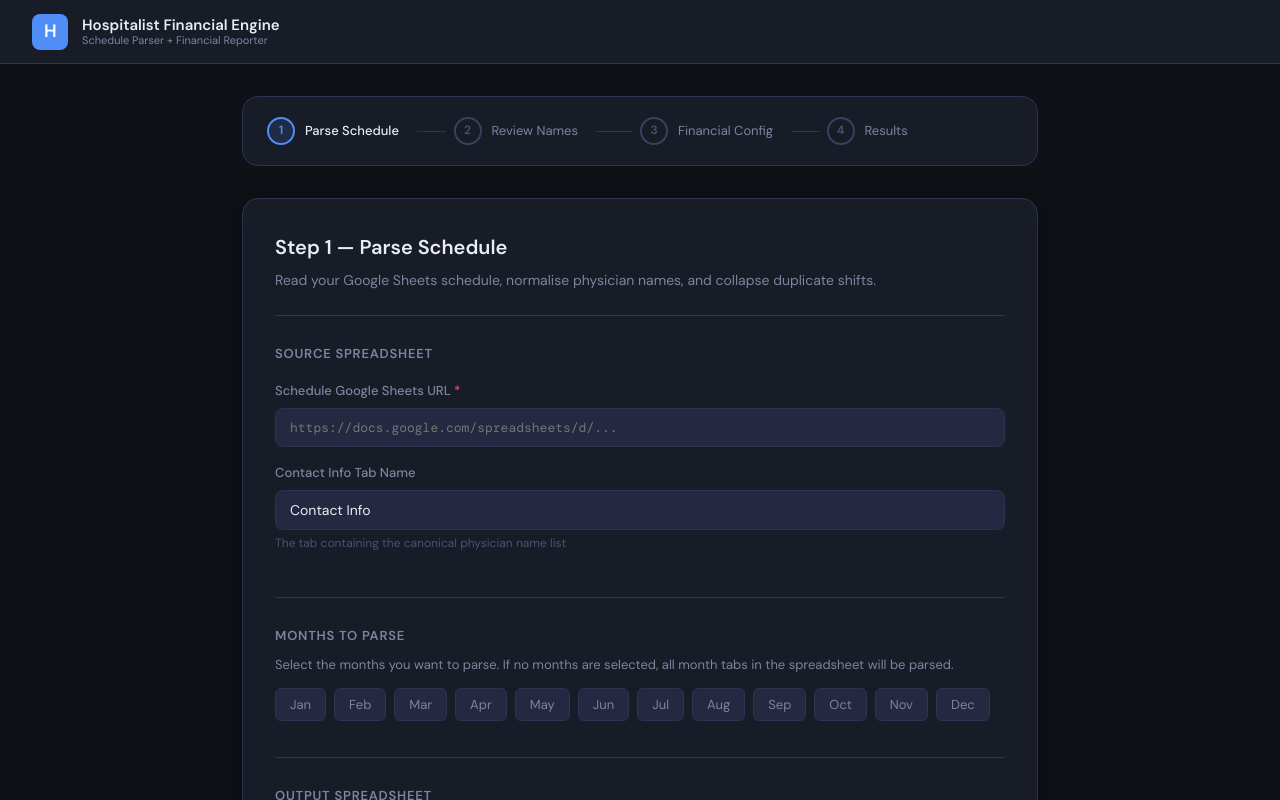
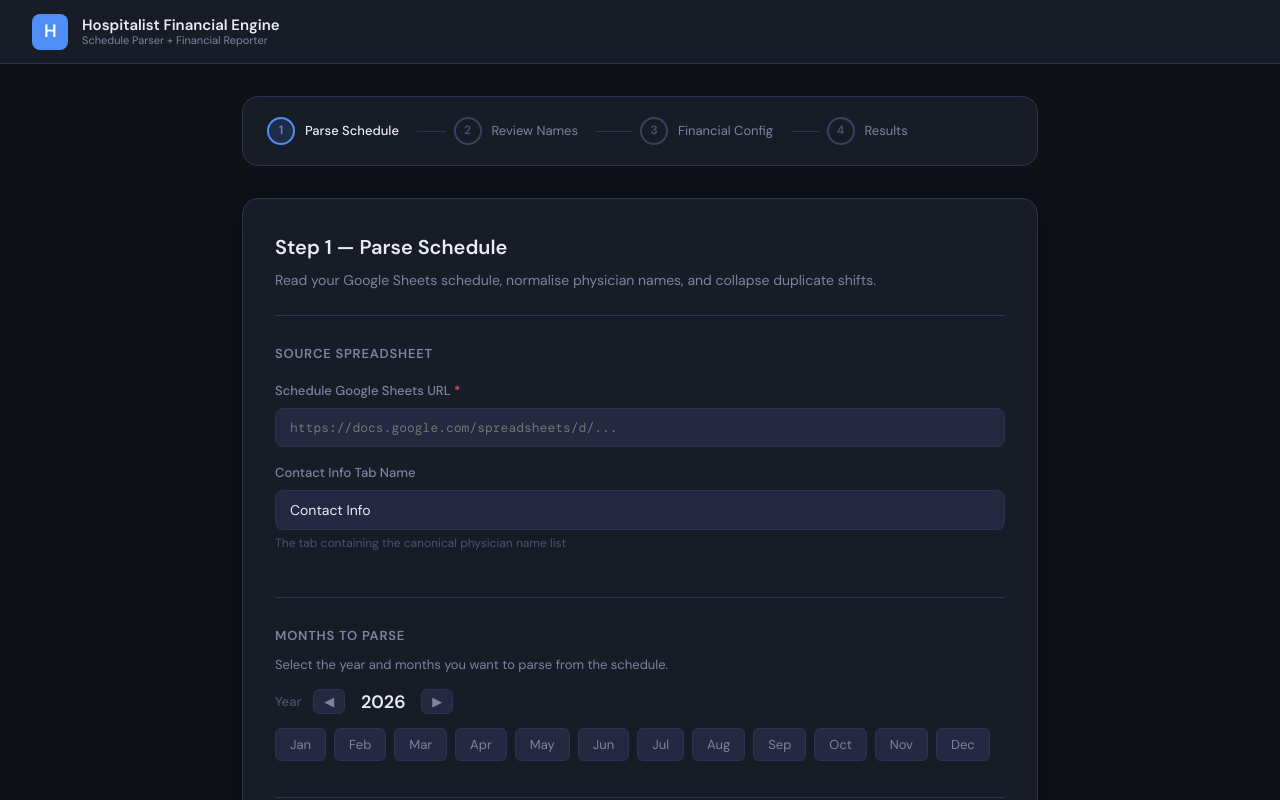
Before and after one commit to davidwwilton/hospitalist-engine, a React (Vite) app: page / in a window 1280 px wide. Shown: the top 800 px of the page. Built offline with nearby package versions, Linux system fonts and the light colour scheme.

Commit message:
Year-aware month selection; derive year from tab names instead of hardcoded 2026

```diff
--- a/src/components/Step1Parse.jsx
+++ b/src/components/Step1Parse.jsx
@@ -3,17 +3,24 @@ import { useState } from "react";
 const ALL_MONTHS = ["Jan", "Feb", "Mar", "Apr", "May", "Jun",
                     "Jul", "Aug", "Sep", "Oct", "Nov", "Dec"];
 
+const CURRENT_YEAR = new Date().getFullYear();
+
 export default function Step1Parse({ config, onChange, onNext, loading }) {
   const [urlError, setUrlError] = useState("");
+  const [year, setYear] = useState(CURRENT_YEAR);
 
   const update = (key, val) => onChange((prev) => ({ ...prev, [key]: val }));
 
   const toggleMonth = (m) => {
-    const months = config.months.includes(m)
-      ? config.months.filter((x) => x !== m)
-      : [...config.months, m];
+    // Store as "Jan 2026" so tab matching is year-specific
+    const monthWithYear = `${m} ${year}`;
+    const months = config.months.includes(monthWithYear)
+      ? config.months.filter((x) => x !== monthWithYear)
+      : [...config.months, monthWithYear];
     update("months", months);
   };
+
+  const isMonthSelected = (m) => config.months.includes(`${m} ${year}`);
 
   const validate = () => {
     if (!config.sourceUrl.includes("docs.google.com/spreadsheets")) {
@@ -64,12 +71,20 @@ export default function Step1Parse({ config, onChange, onNext, loading }) {
 
       <div className="form-section">
         <h3>Months to Parse</h3>
-        <p className="section-desc">Select the months you want to parse. If no months are selected, all month tabs in the spreadsheet will be parsed.</p>
+        <p className="section-desc">Select the year and months you want to parse from the schedule.</p>
+        <div className="year-selector">
+          <label>Year</label>
+          <div className="year-controls">
+            <button className="btn-year-nav" onClick={() => setYear(y => y - 1)}>◀</button>
+            <span className="year-display">{year}</span>
+            <button className="btn-year-nav" onClick={() => setYear(y => y + 1)}>▶</button>
+          </div>
+        </div>
         <div className="month-grid">
           {ALL_MONTHS.map((m) => (
             <button
               key={m}
-              className={`month-btn ${config.months.includes(m) ? "selected" : ""}`}
+              className={`month-btn ${isMonthSelected(m) ? "selected" : ""}`}
               onClick={() => toggleMonth(m)}
             >
               {m}
--- a/src/index.css
+++ b/src/index.css
@@ -536,6 +536,45 @@ html, body, #root {
   gap: 8px;
 }
 
+/* ── YEAR SELECTOR ──────────────────────────────────────────────────────────── */
+.year-selector {
+  display: flex;
+  align-items: center;
+  gap: 12px;
+  margin-bottom: 12px;
+}
+.year-selector label {
+  font-size: 13px;
+  color: var(--text-dim);
+  font-weight: 500;
+}
+.year-controls {
+  display: flex;
+  align-items: center;
+  gap: 8px;
+}
+.year-display {
+  font-size: 18px;
+  font-weight: 700;
+  color: var(--text);
+  min-width: 60px;
+  text-align: center;
+}
+.btn-year-nav {
+  background: var(--bg-input);
+  border: 1px solid var(--border);
+  border-radius: 6px;
+  color: var(--text-muted);
+  padding: 4px 10px;
+  font-size: 13px;
+  cursor: pointer;
+  transition: all 0.15s;
+}
+.btn-year-nav:hover {
+  background: var(--bg-card2);
+  color: var(--text);
+}
+
 /* ── MONTH GRID ──────────────────────────────────────────────────────────────── */
 .month-grid {
   display: flex;
```
Also changed, not shown: api/parse.js (+18 -9 lines).
